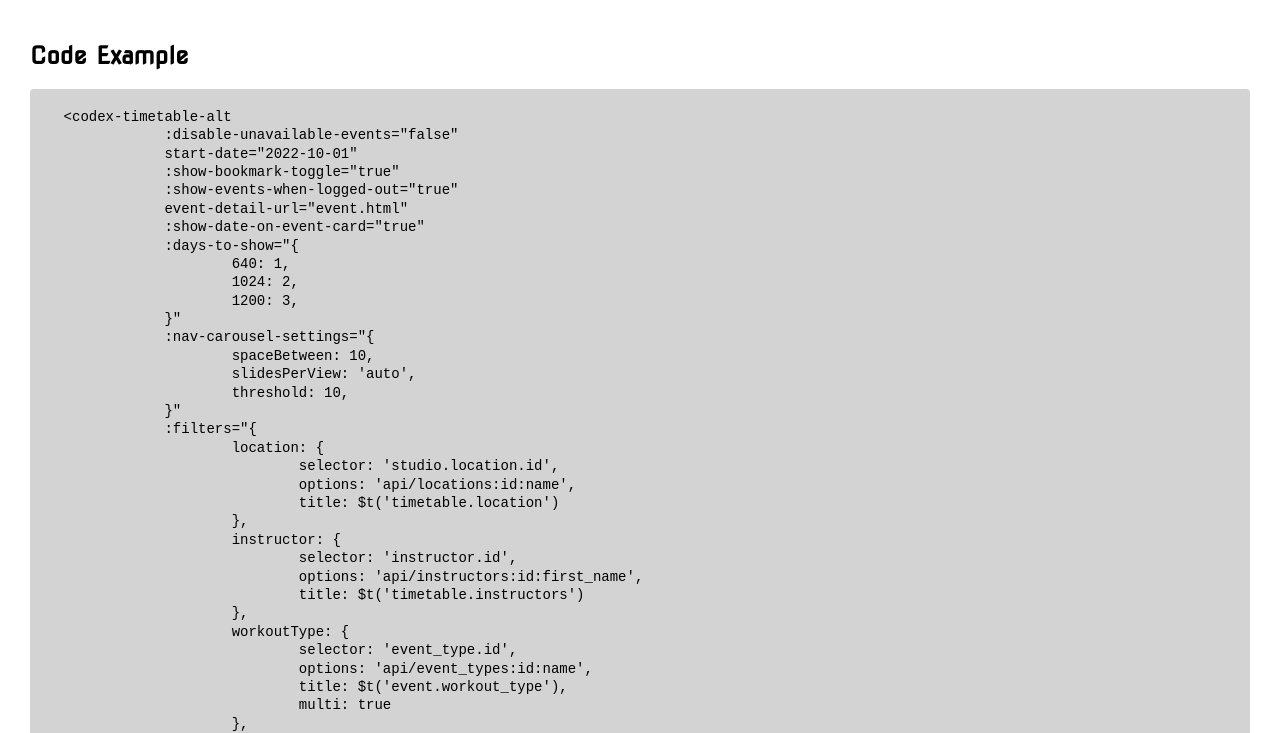
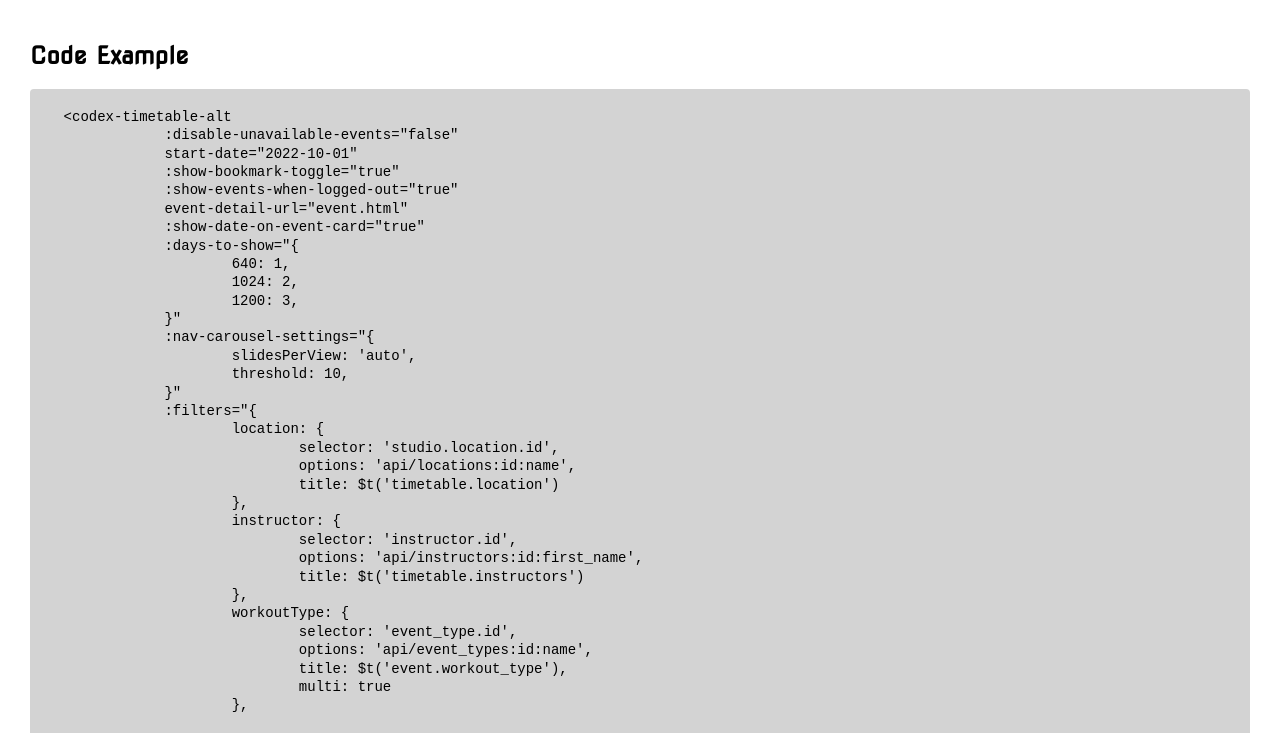
Before and after one commit to twotwentyseven/codex-frontend-demo, a plain HTML site: page timetable.html in a window 1280 px wide. Shown: the part 64-797 px from the top of the page. Drawn offline with Linux system fonts and the light colour scheme.

Commit message:
new nav-carousel logic and removing unused props

```diff
--- a/timetable.html
+++ b/timetable.html
@@ -183,7 +183,6 @@
 				1200: 3,
 			}"
 			:nav-carousel-settings="{
-				spaceBetween: 10,
 				slidesPerView: 'auto',
 				threshold: 10
 			}"
@@ -251,7 +250,6 @@
 			1200: 3,
 		}"
 		:nav-carousel-settings="{
-			spaceBetween: 10,
 			slidesPerView: 'auto',
 			threshold: 10,
 		}"
```
